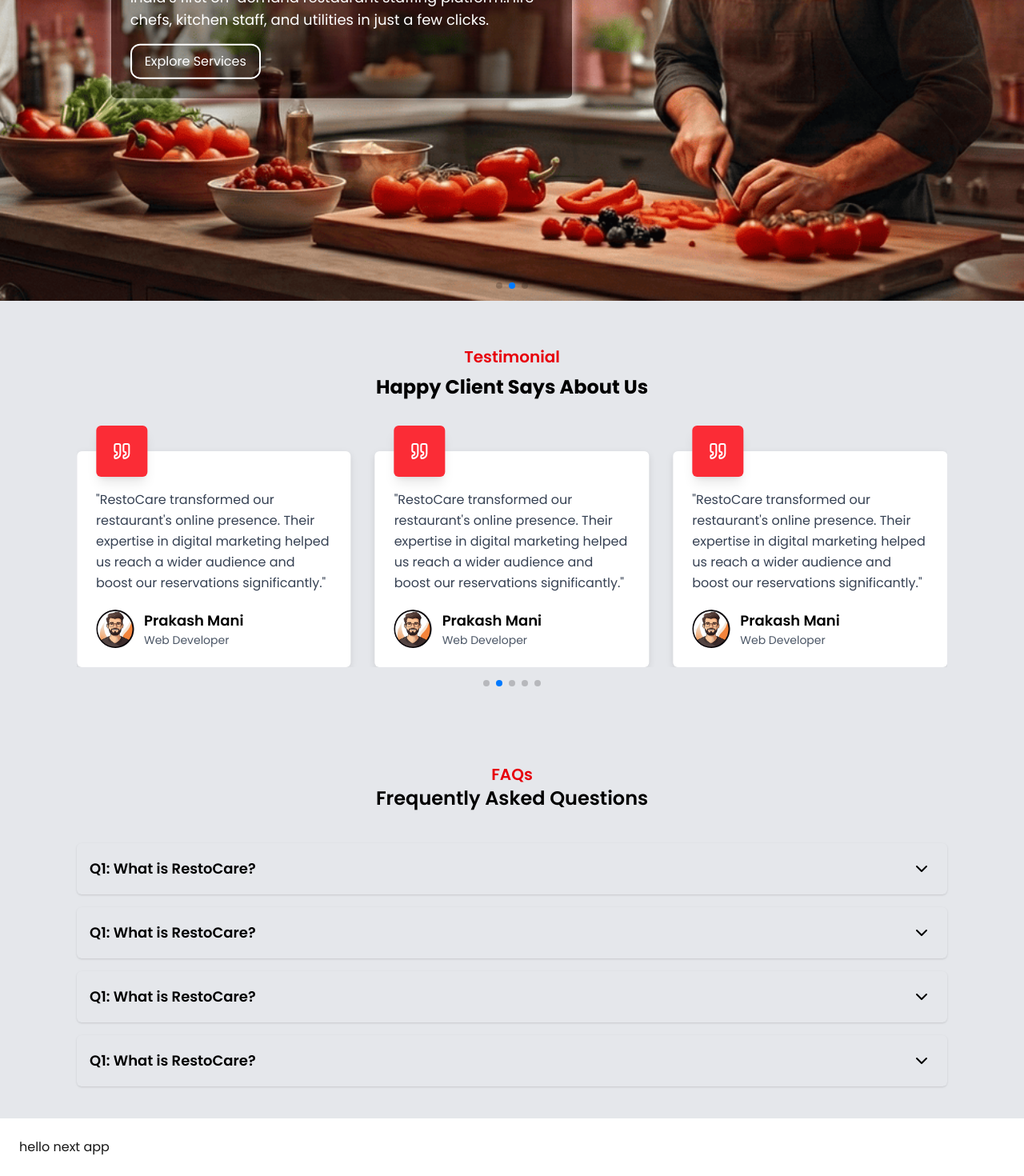
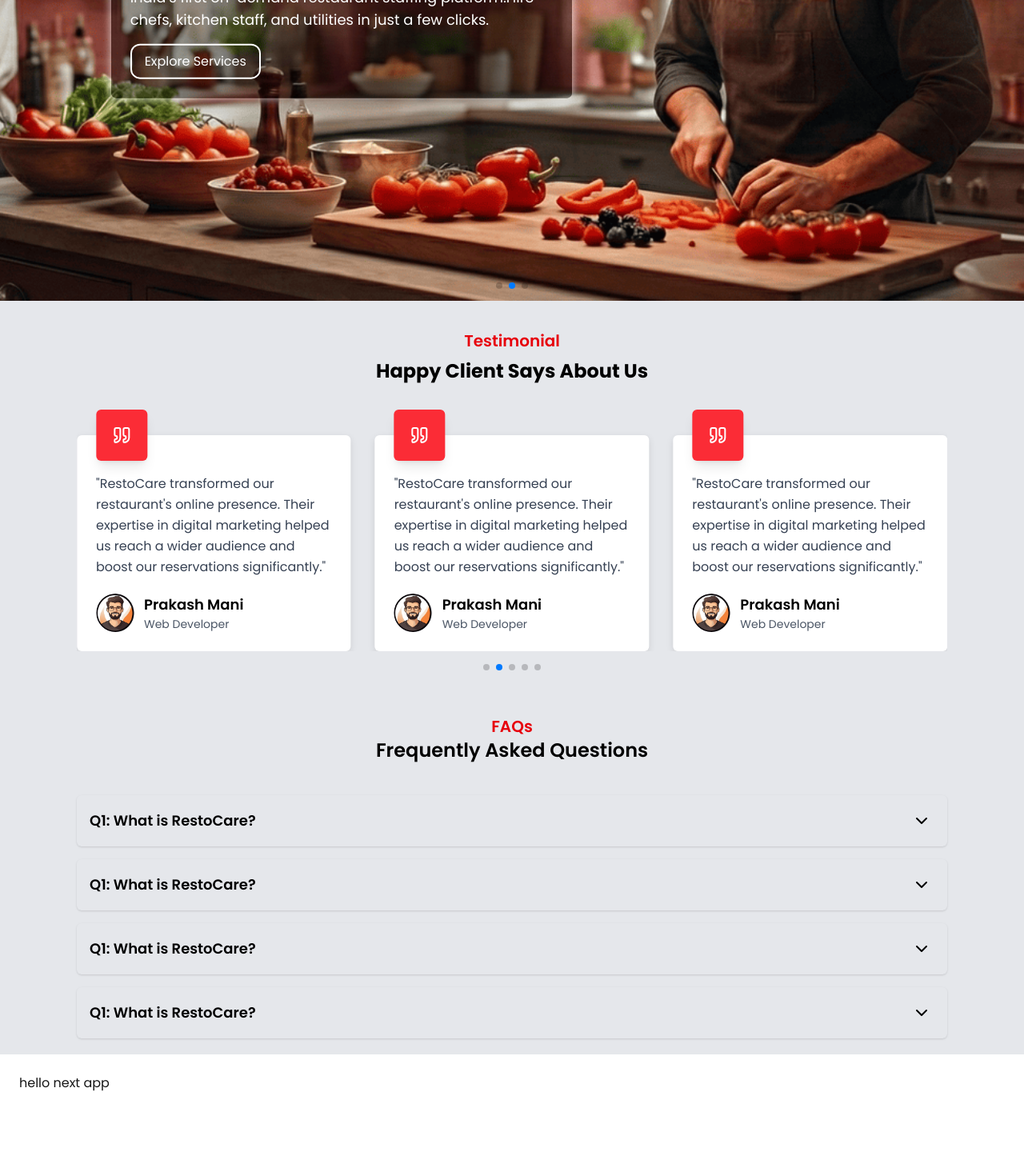
Before and after one commit to prem3892/restocare, a Next.js app: page / in a window 1280 px wide. Shown: the part 424-1894 px from the top of the page at 80% size. After the commit the page ends 1814 px from the top, so only its background shows below. Built offline with nearby package versions, Linux system fonts and the light colour scheme.

Commit message:
Padding Fix

```diff
--- a/components/faq.tsx
+++ b/components/faq.tsx
@@ -39,7 +39,7 @@ function Faq() {
   };
 
   return (
-    <div className="bg-gray-200 py-10 flex flex-col items-center space-y-10">
+    <div className="bg-gray-200 py-5 flex flex-col items-center space-y-10">
       <div className="w-full text-center">
         <h1 className="text-red-600 text-lg md:text-xl font-semibold">FAQs</h1>
         <h1 className="text-black text-xl md:text-2xl font-semibold">Frequently Asked Questions</h1>
--- a/components/testimonial.tsx
+++ b/components/testimonial.tsx
@@ -10,7 +10,7 @@ import Profile from '../app/assets/Testimonial/Profile.png';
 
 export default function Testimonial() {
   return (
-    <div className="w-full bg-gray-200 flex justify-center py-10">
+    <div className="w-full bg-gray-200 flex justify-center py-5">
       <div className="w-full md:w-7/8 p-4 space-y-2 ">
         <h1 className="text-red-600 text-lg md:text-xl font-semibold text-center">Testimonial</h1>
         <h1 className="text-black text-xl md:text-2xl font-bold text-center">
```
